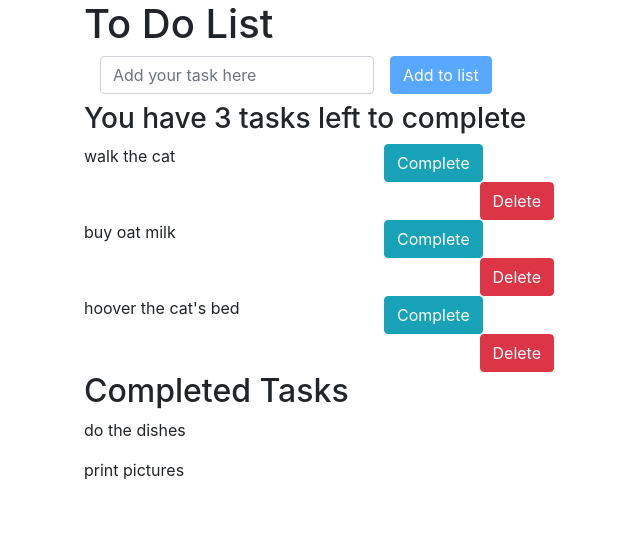
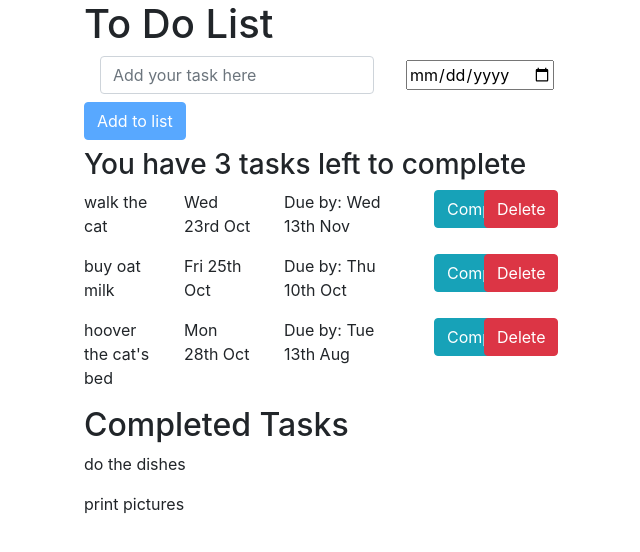
Before and after one commit to lydiabrmc/To-Do-React-App, a React (Create React App) app: page / in a window 1280 px wide. Shown: the top 552 px of the page, without its empty margins (271-911 px from the left). Built offline with nearby package versions, Linux system fonts and the light colour scheme.

Commit message:
implemented date and due by

```diff
--- a/package.json
+++ b/package.json
@@ -3,6 +3,7 @@
   "version": "0.1.0",
   "private": true,
   "dependencies": {
+    "moment": "^2.24.0",
     "react": "^16.10.2",
     "react-datetime": "^2.16.3",
     "react-dom": "^16.10.2",
--- a/src/AddTask.js
+++ b/src/AddTask.js
@@ -1,9 +1,11 @@
 import React from "react"
+import moment from "moment"
 
 class AddTask extends React.Component {
-    state ={
-        newItemText: ""
-    }
+    state = {
+        newItemText: "",
+        dateSelected: moment().format("ddd Do MMM")
+    };
 
     updateNewItemText = (event) => {
         console.log(event.target.value)
@@ -19,9 +21,16 @@ handleClick = (event) => {
             newItemText: ""
         });
     }
+
+    handleDateChange = e => {
+        console.log(e.target.value)
+        this.setState({
+            dateSelected: e.target.value
+        });
+    }
     render() {
         //JSX
-        return(
+        return (
             <form className="form-inline">
                 <div className="form-group mx-sm-3 mb-2">
                     <input
@@ -33,8 +42,12 @@ handleClick = (event) => {
                         onChange={this.updateNewItemText}
                     ></input>
                 </div>
-{/* this is a comment in JSX */}
-            <button className="btn btn-primary mb-2" onClick={this.handleClick} disabled={this.state.newItemText.length <= 0 || this.state.newItemText.length >= 20}>
+                <div className="form-group mx-sm-3 mb-2">
+                    <input type='date' onChange={this.handleDateChange} value={this.state.dateSelected} /></div>
+                <button
+                    className="btn btn-primary mb-2"
+                    onClick={this.handleClick}
+                    disabled={this.state.newItemText.length <= 0 || this.state.newItemText.length >= 20}>
                     Add to list
             </button>
             </form>
--- a/src/App.js
+++ b/src/App.js
@@ -1,6 +1,7 @@
 
 import React, { Component } from "react";
 import uuid from "uuid/v4";
+import moment from "moment";
 import Header from "./Header1"
 import AddTask from "./AddTask"
 import TaskCount from "./TaskCount";
@@ -13,53 +14,73 @@ import "./App.css";
 class App extends Component {
   state = {
     tasks: [
-      {text: "do the dishes", completed: true, date: new Date(), id: uuid()},
-      {text: "walk the cat", completed: false, date: new Date(), id: uuid()},
-      {text: "buy oat milk", completed: false, date: new Date(), id: uuid()},
-      {text: "print pictures", completed: true, date: new Date(), id: uuid()},
-      {text: "hoover the cat's bed", completed: false, date: new Date(), id: uuid()},
+      { text: "do the dishes", completed: true, date: "2019-10-20", id: uuid(), dueBy: "2019-11-10" },
+      { text: "walk the cat", completed: false, date: "2019-10-23", id: uuid(), dueBy: "2019-11-13" },
+      { text: "buy oat milk", completed: false, date: "2019-10-25", id: uuid(), dueBy: "2019-10-10" },
+      { text: "print pictures", completed: true, date: "2019-10-26", id: uuid(), dueBy: "2019-10-13" },
+      { text: "hoover the cat's bed", completed: false, date: "2019-10-28", id: uuid(), dueBy: "2019-08-13" },
     ]
   };
 
-  addNewTask = (taskText) => {
+  addNewTask = (taskText, dueByDate) => {
     const tasksCopy = this.state.tasks.slice();
-    const newTask ={
+    const newTask = {
       text: taskText,
       completed: false,
-      date: new Date(),
+      date: moment().format("ddd Do MMM"),
       id: uuid(),
+      dueBy: dueByDate,
     };
     tasksCopy.push(newTask)
     this.setState({
-      tasks: tasksCopy
     })
   };
 
+  completeTask = id => {
+    const updatedTasks = this.state.tasks.map(task => {
+      if (task.id === id) {
+        task.completed = true;
+      }
+      return task;
+    });
+    this.setState({
+      tasks: updatedTasks
+    });
+  }
 
   render() {
-    const sortedTasks = this.state.tasks.sort((a,b) => {
-      return b.date - a.date;
-    })
-    const completedTasks = sortedTasks.filter(tasks =>{
+    const completedTasks = this.state.tasks.filter(tasks => {
       return tasks.completed;
     });
-    const incompleteTasks = sortedTasks.filter(tasks =>{
+    const incompleteTasks = this.state.tasks.filter(tasks => {
       return tasks.completed ? false : true;
     });
-    const taskCount = this.state.tasks.reduce((prev, task) =>{
-      return (!task.completed) ? prev + 1 : prev;
-    }, 0)
     return (
       <div className="container">
         <Header />
-        <AddTask addNewTaskFunc={this.addNewTask}/>
-        <TaskCount count={taskCount}/>
+        <AddTask addNewTaskFunc={this.addNewTask} />
+        <TaskCount count={incompleteTasks.length} />
         {incompleteTasks.map(task => {
-          return <TaskList text={task.text} completed={task.completed} key={task.id} date={task.date}/>
+          return <TaskList
+            text={task.text}
+            completed={task.completed}
+            key={task.id}
+            deleteTaskFunc={this.deleteTask}
+            id={task.id}
+            completeTaskFunc={this.completeTask}
+            date={task.date}
+            dueBy={task.dueBy} />
         })}
-        <SubHeader title="Completed Tasks"/>
+        <SubHeader title="Completed Tasks" />
         {completedTasks.map(task => {
-          return <CompleteTask text={task.text} completed={task.completed} key={task.id}/>
+          return <CompleteTask
+            text={task.text}
+            completed={task.completed}
+            key={task.id}
+            deleteTaskFunc={this.deleteTask}
+            id={task.id}
+            date={task.date}
+            dueBy={task.dueBy} />
         })}
       </div>
     );
--- a/src/TaskList.js
+++ b/src/TaskList.js
@@ -1,19 +1,37 @@
 import React from "react"
+import moment from "moment"
 import "./App.css"
 
 class Item extends React.Component {
+  handleDelete = () => {
+    this.props.deleteTaskFunc(this.props.id);
+  }
+  handleComplete = () => {
+    this.props.completeTaskFunc(this.props.id);
+  }
   render() {
-      console.log(this.props.date)
     return (
       <div className="row">
-          <div className="col-6 col-md-6">
-            <p className={this.props.complete && "complete"}>{this.props.text}</p>
+        <div className="col-2">
+          <p className={this.props.complete ? "complete" : ""}>{
+            this.props.text}
+          </p>
         </div>
-          <div className="col-6 col-md-4">
-            <button className="btn btn-info" disabled={this.props.complete}>
+        <div className="col-2">
+          <p>{moment(this.props.date, "YYYY-MM-DD").format("ddd Do MMM")}</p>
+        </div>
+        <div className="col-3">
+          <p> Due by: {moment(this.props.dueBy, "YYYY-MM-DD").format("ddd Do MMM")}</p>
+        </div>
+        <div className="col-1">
+          {!this.props.completed && (
+            <button className="btn btn-info" onClick={this.handleComplete}>
               Complete
             </button>
-            <button className="float-right btn btn-danger">Delete</button>
+          )}
+        </div>
+        <div className="col-1">
+          <button className="btn btn-danger" onClick={this.handleDelete}>Delete</button>
         </div>
       </div>
     );
```
Also changed, not shown: 1 other file (tests, documents, lock files or other folders). Lines whose indentation alone changed are shown as unchanged.
